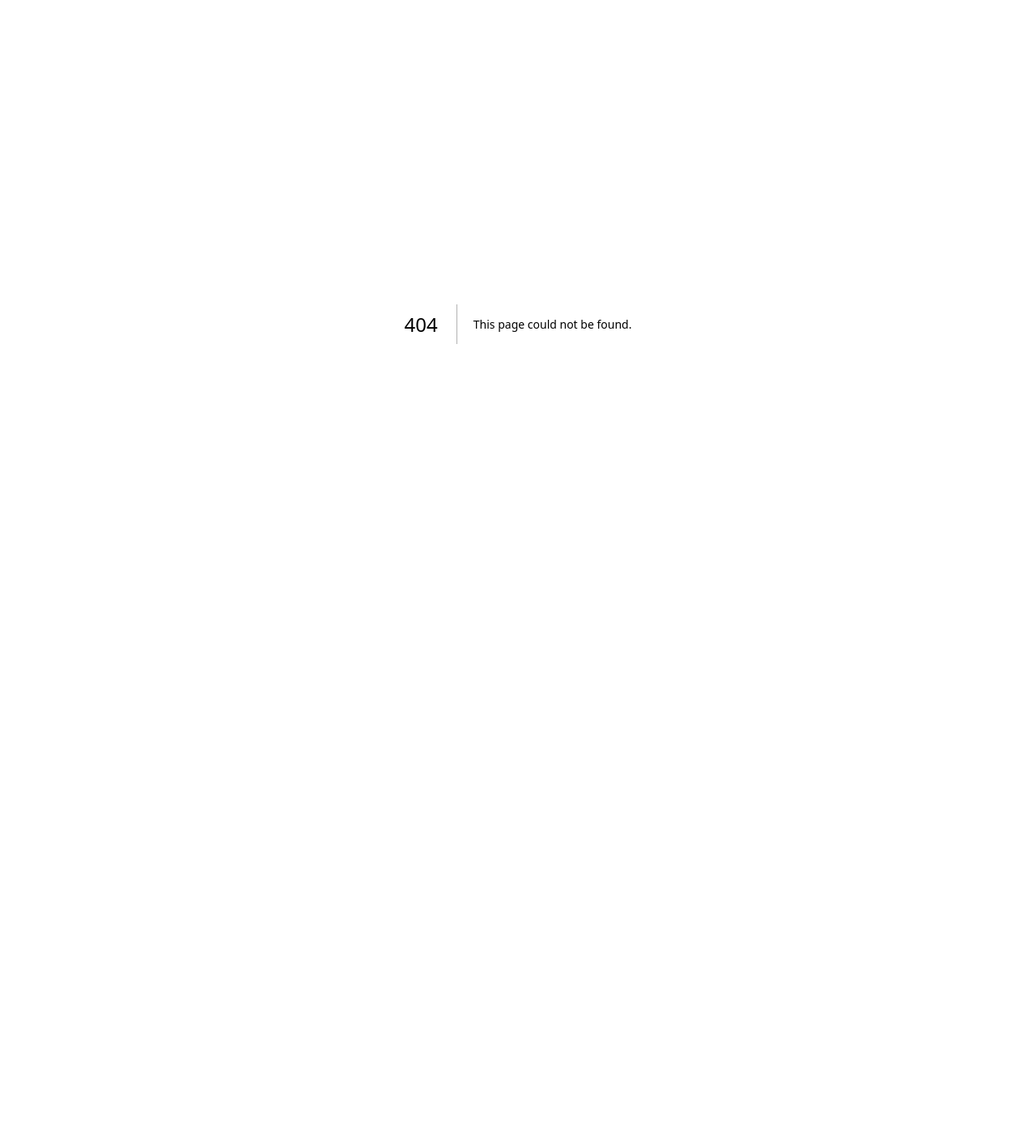
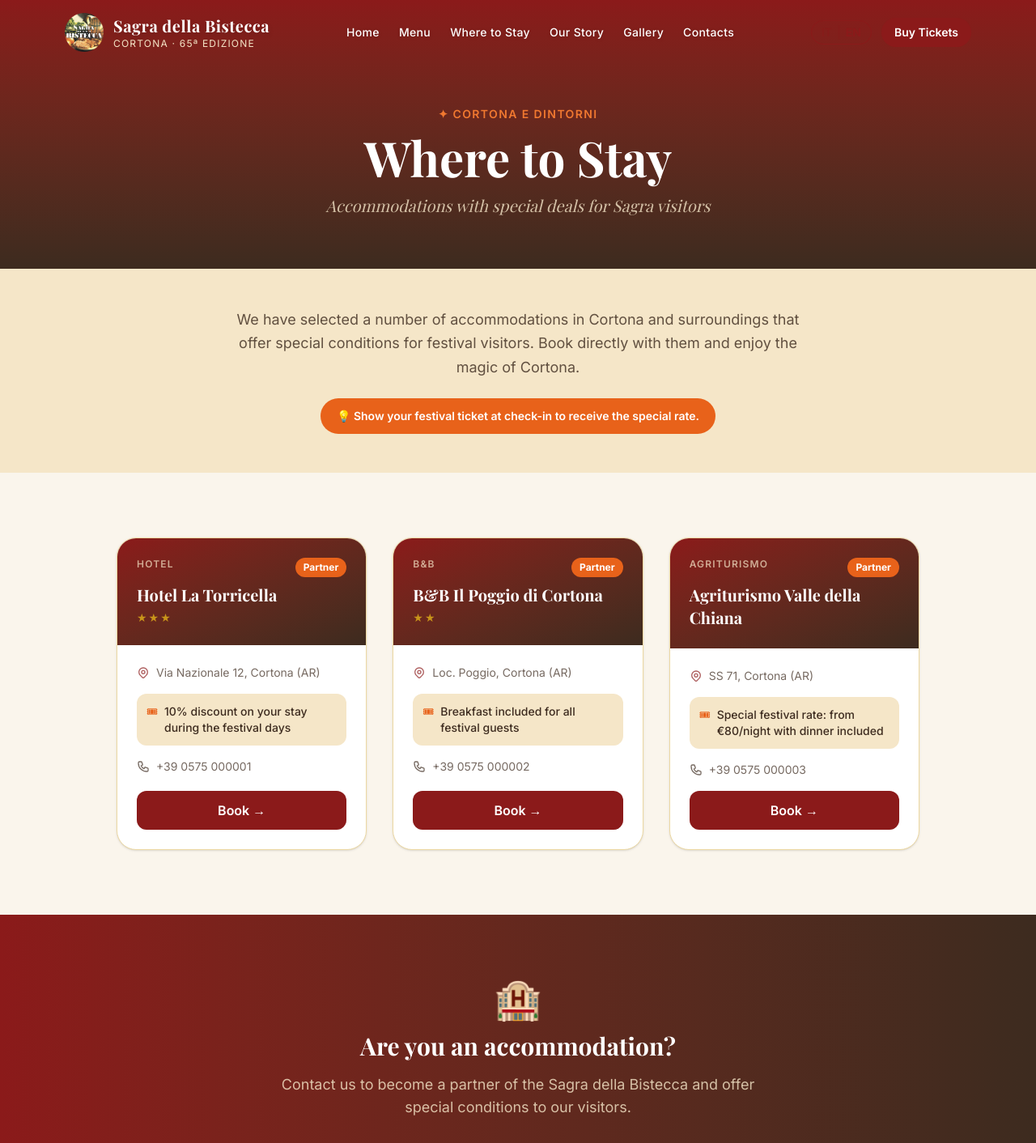
Before and after one commit to KometeCloud/sagra-bistecca-cortona, a Next.js app: page /en/dove-dormire in a window 1280 px wide. Before the commit this address had no page. Shown: the top 1412 px of the page at 81% size. Before the commit the page ends 800 px from the top, so only its background shows below. Built offline with nearby package versions, Linux system fonts and the light colour scheme; a web font is replaced by a local one.

Commit message:
feat: aggiunge pagina Dove Dormire con strutture convenzionate

```diff
--- /dev/null
+++ b/app/[locale]/dove-dormire/page.tsx
@@ -0,0 +1,138 @@
+import { useTranslations } from 'next-intl';
+import { Link } from '@/i18n/navigation';
+
+type Accommodation = {
+  name: string;
+  stars: number;
+  type: string;
+  address: string;
+  deal: string;
+  phone: string;
+  website: string;
+};
+
+export default function DoveDormirePage() {
+  const t = useTranslations('stay');
+  const accommodations = t.raw('accommodations') as Accommodation[];
+
+  return (
+    <>
+      {/* Header */}
+      <section className="pt-32 pb-16 bg-gradient-to-b from-[var(--color-chianti)] to-[var(--color-terra)] text-white text-center">
+        <div className="max-w-3xl mx-auto px-4">
+          <span className="text-[var(--color-fuoco-light)] text-sm font-semibold uppercase tracking-widest">
+            ✦ Cortona e dintorni
+          </span>
+          <h1 className="font-display text-5xl md:text-6xl font-bold mt-3 mb-4">
+            {t('title')}
+          </h1>
+          <p className="text-[var(--color-crema)] opacity-80 text-xl font-display italic">
+            {t('subtitle')}
+          </p>
+        </div>
+      </section>
+
+      {/* Intro */}
+      <section className="py-12 bg-[var(--color-crema)]">
+        <div className="max-w-3xl mx-auto px-4 text-center">
+          <p className="text-[var(--color-terra)] text-lg leading-relaxed opacity-80 mb-6">
+            {t('intro')}
+          </p>
+          <div className="inline-block bg-[var(--color-fuoco)] text-white text-sm font-semibold px-5 py-3 rounded-full">
+            {t('ticketInfo')}
+          </div>
+        </div>
+      </section>
+
+      {/* Accommodations grid */}
+      <section className="py-20 bg-[#FAF5EC]">
+        <div className="max-w-5xl mx-auto px-4">
+          <div className="grid grid-cols-1 md:grid-cols-3 gap-8">
+            {accommodations.map((acc) => (
+              <div
+                key={acc.name}
+                className="bg-white rounded-3xl overflow-hidden shadow-sm border border-[var(--color-crema-dark)] hover:shadow-lg transition-shadow flex flex-col"
+              >
+                {/* Card header */}
+                <div className="bg-gradient-to-br from-[var(--color-chianti)] to-[var(--color-terra)] p-6 text-white">
+                  <div className="flex items-start justify-between mb-2">
+                    <span className="text-xs font-semibold uppercase tracking-widest text-[var(--color-crema)] opacity-70">
+                      {acc.type}
+                    </span>
+                    <span className="bg-[var(--color-fuoco)] text-white text-xs font-bold px-2.5 py-1 rounded-full">
+                      {t('badge')}
+                    </span>
+                  </div>
+                  <h3 className="font-display text-xl font-bold mt-1">{acc.name}</h3>
+                  {acc.stars > 0 && (
+                    <div className="flex gap-0.5 mt-1">
+                      {Array.from({ length: acc.stars }).map((_, i) => (
+                        <span key={i} className="text-[var(--color-oro)] text-sm">★</span>
+                      ))}
+                    </div>
+                  )}
+                </div>
+
+                {/* Card body */}
+                <div className="p-6 flex flex-col flex-1 gap-4">
+                  {/* Address */}
+                  <div className="flex items-start gap-2 text-sm text-[var(--color-terra)] opacity-70">
+                    <svg className="w-4 h-4 mt-0.5 shrink-0 text-[var(--color-chianti)]" fill="none" stroke="currentColor" viewBox="0 0 24 24">
+                      <path strokeLinecap="round" strokeLinejoin="round" strokeWidth={2} d="M17.657 16.657L13.414 20.9a1.998 1.998 0 01-2.827 0l-4.244-4.243a8 8 0 1111.314 0z" />
+                      <path strokeLinecap="round" strokeLinejoin="round" strokeWidth={2} d="M15 11a3 3 0 11-6 0 3 3 0 016 0z" />
+                    </svg>
+                    {acc.address}
+                  </div>
+
+                  {/* Deal */}
+                  <div className="bg-[var(--color-crema)] rounded-xl p-3 text-sm text-[var(--color-terra)] font-medium flex items-start gap-2">
+                    <span className="text-[var(--color-fuoco)] shrink-0">🎟</span>
+                    {acc.deal}
+                  </div>
+
+                  {/* Phone */}
+                  <a
+                    href={`tel:${acc.phone.replace(/\s/g, '')}`}
+                    className="flex items-center gap-2 text-sm text-[var(--color-terra)] opacity-70 hover:opacity-100 hover:text-[var(--color-chianti)] transition-colors"
+                  >
+                    <svg className="w-4 h-4 shrink-0" fill="none" stroke="currentColor" viewBox="0 0 24 24">
+                      <path strokeLinecap="round" strokeLinejoin="round" strokeWidth={2} d="M3 5a2 2 0 012-2h3.28a1 1 0 01.948.684l1.498 4.493a1 1 0 01-.502 1.21l-2.257 1.13a11.042 11.042 0 005.516 5.516l1.13-2.257a1 1 0 011.21-.502l4.493 1.498a1 1 0 01.684.949V19a2 2 0 01-2 2h-1C9.716 21 3 14.284 3 6V5z" />
+                    </svg>
+                    {acc.phone}
+                  </a>
+
+                  {/* Book button */}
+                  <div className="mt-auto">
+                    <a
+                      href={acc.website}
+                      target="_blank"
+                      rel="noopener noreferrer"
+                      className="w-full block text-center bg-[var(--color-chianti)] hover:bg-[var(--color-chianti-light)] text-white font-semibold py-3 rounded-xl transition-colors"
+                    >
+                      {t('book')} →
+                    </a>
+                  </div>
+                </div>
+              </div>
+            ))}
+          </div>
+        </div>
+      </section>
+
+      {/* CTA per strutture */}
+      <section className="py-20 bg-gradient-to-r from-[var(--color-chianti)] to-[var(--color-terra)] text-white text-center">
+        <div className="max-w-2xl mx-auto px-4">
+          <div className="text-5xl mb-4">🏨</div>
+          <h2 className="font-display text-3xl font-bold mb-4">{t('ctaTitle')}</h2>
+          <p className="text-[var(--color-crema)] opacity-80 text-lg mb-8">{t('ctaText')}</p>
+          <Link
+            href="/contacts"
+            className="bg-[var(--color-fuoco)] hover:bg-[var(--color-fuoco-light)] text-white font-bold px-8 py-4 rounded-full transition-colors inline-block"
+          >
+            {t('ctaButton')}
+          </Link>
+        </div>
+      </section>
+    </>
+  );
+}
--- a/components/Footer.tsx
+++ b/components/Footer.tsx
@@ -38,6 +38,7 @@ export default function Footer() {
                 { href: '/', label: nav('home') },
                 { href: '/menu', label: nav('menu') },
                 { href: '/tickets', label: nav('tickets') },
+                { href: '/dove-dormire', label: nav('whereToStay') },
                 { href: '/gallery', label: nav('gallery') },
                 { href: '/our-story', label: nav('ourStory') },
                 { href: '/contacts', label: nav('contacts') },
--- a/components/Navbar.tsx
+++ b/components/Navbar.tsx
@@ -19,6 +19,7 @@ export default function Navbar() {
   const links = [
     { href: '/', label: t('home') },
     { href: '/menu', label: t('menu') },
+    { href: '/dove-dormire', label: t('whereToStay') },
     { href: '/our-story', label: t('ourStory') },
     { href: '/gallery', label: t('gallery') },
     { href: '/contacts', label: t('contacts') },
--- a/messages/en.json
+++ b/messages/en.json
@@ -6,7 +6,8 @@
     "gallery": "Gallery",
     "ourStory": "Our Story",
     "contacts": "Contacts",
-    "buyTickets": "Buy Tickets"
+    "buyTickets": "Buy Tickets",
+    "whereToStay": "Where to Stay"
   },
   "home": {
     "edition": "65th",
@@ -112,5 +113,45 @@
     "location": "Giardini del Parterre, Cortona (AR)",
     "followUs": "Follow Us",
     "rights": "All rights reserved"
+  },
+  "stay": {
+    "title": "Where to Stay",
+    "subtitle": "Accommodations with special deals for Sagra visitors",
+    "intro": "We have selected a number of accommodations in Cortona and surroundings that offer special conditions for festival visitors. Book directly with them and enjoy the magic of Cortona.",
+    "ticketInfo": "💡 Show your festival ticket at check-in to receive the special rate.",
+    "badge": "Partner",
+    "book": "Book",
+    "ctaTitle": "Are you an accommodation?",
+    "ctaText": "Contact us to become a partner of the Sagra della Bistecca and offer special conditions to our visitors.",
+    "ctaButton": "Contact Us",
+    "accommodations": [
+      {
+        "name": "Hotel La Torricella",
+        "stars": 3,
+        "type": "Hotel",
+        "address": "Via Nazionale 12, Cortona (AR)",
+        "deal": "10% discount on your stay during the festival days",
+        "phone": "+39 0575 000001",
+        "website": "#"
+      },
+      {
+        "name": "B&B Il Poggio di Cortona",
+        "stars": 2,
+        "type": "B&B",
+        "address": "Loc. Poggio, Cortona (AR)",
+        "deal": "Breakfast included for all festival guests",
+        "phone": "+39 0575 000002",
+        "website": "#"
+      },
+      {
+        "name": "Agriturismo Valle della Chiana",
+        "stars": 0,
+        "type": "Agriturismo",
+        "address": "SS 71, Cortona (AR)",
+        "deal": "Special festival rate: from €80/night with dinner included",
+        "phone": "+39 0575 000003",
+        "website": "#"
+      }
+    ]
   }
 }
--- a/messages/it.json
+++ b/messages/it.json
@@ -6,7 +6,8 @@
     "gallery": "Galleria",
     "ourStory": "La Nostra Storia",
     "contacts": "Contatti",
-    "buyTickets": "Acquista Biglietti"
+    "buyTickets": "Acquista Biglietti",
+    "whereToStay": "Dove Dormire"
   },
   "home": {
     "edition": "65°",
@@ -112,5 +113,45 @@
     "location": "Giardini del Parterre, Cortona (AR)",
     "followUs": "Seguici",
     "rights": "Tutti i diritti riservati"
+  },
+  "stay": {
+    "title": "Dove Dormire",
+    "subtitle": "Strutture convenzionate con la Sagra della Bistecca",
+    "intro": "Abbiamo selezionato alcune strutture ricettive di Cortona e dintorni che offrono condizioni speciali ai visitatori della sagra. Prenota direttamente con loro e goditi la magia di Cortona.",
+    "ticketInfo": "💡 Mostra il tuo biglietto della sagra all'arrivo per ottenere la tariffa convenzionata.",
+    "badge": "Convenzionato",
+    "book": "Prenota",
+    "ctaTitle": "Sei una struttura ricettiva?",
+    "ctaText": "Contattaci per convenzionarti con la Sagra della Bistecca e offrire condizioni speciali ai nostri visitatori.",
+    "ctaButton": "Contattaci",
+    "accommodations": [
+      {
+        "name": "Hotel La Torricella",
+        "stars": 3,
+        "type": "Hotel",
+        "address": "Via Nazionale 12, Cortona (AR)",
+        "deal": "10% di sconto sul soggiorno durante i giorni della sagra",
+        "phone": "+39 0575 000001",
+        "website": "#"
+      },
+      {
+        "name": "B&B Il Poggio di Cortona",
+        "stars": 2,
+        "type": "B&B",
+        "address": "Loc. Poggio, Cortona (AR)",
+        "deal": "Colazione inclusa per tutti gli ospiti della sagra",
+        "phone": "+39 0575 000002",
+        "website": "#"
+      },
+      {
+        "name": "Agriturismo Valle della Chiana",
+        "stars": 0,
+        "type": "Agriturismo",
+        "address": "SS 71, Cortona (AR)",
+        "deal": "Tariffa speciale sagra: a partire da €80/notte con cena inclusa",
+        "phone": "+39 0575 000003",
+        "website": "#"
+      }
+    ]
   }
 }
```
